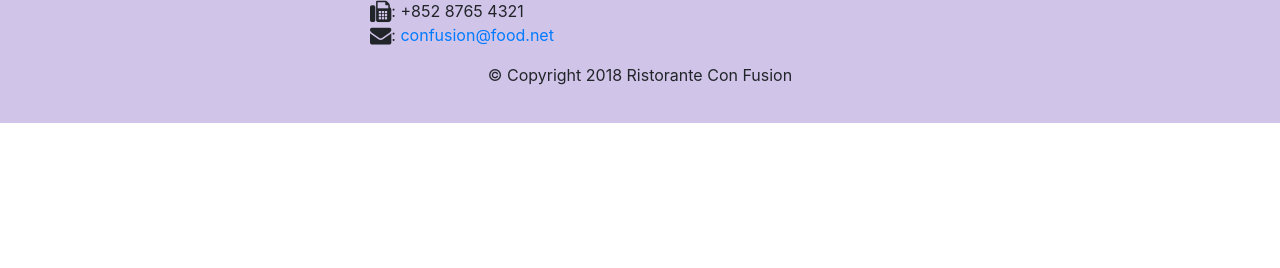
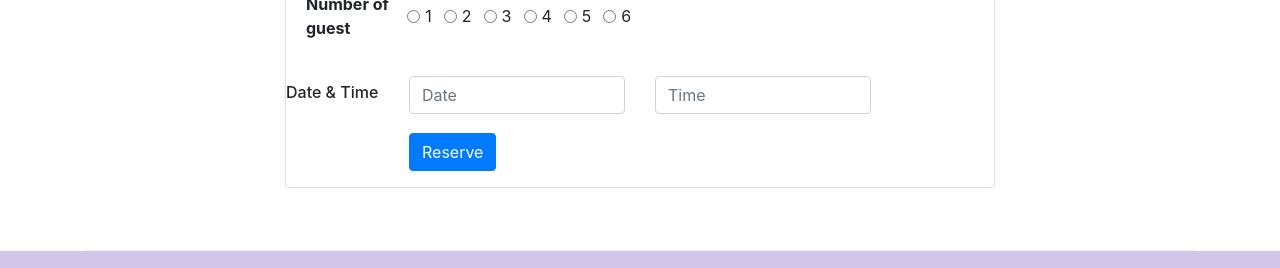
Before and after one commit to Imranhossain7/conFusion, a website: page index.html in a window 1280 px wide. Shown: the part 1683-1951 px from the top of the page. Before the commit the page ends 1806 px from the top, so only its background shows below. Drawn offline with nearby package versions, Linux system fonts and the light colour scheme.

Commit message:
Assignment 2 Done

```diff
--- a/index.html
+++ b/index.html
@@ -45,6 +45,9 @@
                 <div class="col-12 col-sm align-self-center">
                     <img src="img/logo.png" class="img-fluid">
                 </div>
+                <div class="col-12 col-sm align-self-center">
+                    <a class="btn btn-warning btn-sm btn-block" href="#reservetable" role="button">Reserve Table</a>
+                </div>
             </div>
         </div>
     </header>
@@ -56,7 +59,7 @@
          </div>
             <div class="col col-sm order-sm-first col-md">
               <div class="media">
-                   <img class="d-flex mr-3 im-thumbnail align-self-center" src="img/uthappizza.png" alt="uthappizza">
+                   <img class="d-flex mr-3 img-thumbnail align-self-center" src="img/uthappizza.png" alt="uthappizza">
                   <div class="media-body">
                     <h2 class="mt-0">Uthappizza <span class="badge badge-danger">Hot </span> <span class="badge badge-pill badge-secondary"> $4.99</span></h2>
                     <p class="d-none d-sm-block">A unique combination of Indian Uthappam (pancake) and Italian pizza, topped with Cerignola olives, ripe vine cherry tomatoes, Vidalia onion, Guntur chillies and Buffalo Paneer.</p>
@@ -70,10 +73,15 @@
             <div class="col-12 col-sm-4 col-md-3">
                 <h3>This Month's Promotions</h3>
             </div>
-            <div class="col col-sm col-md">
-                <h2>Weekend Grand Buffet</h2>
+        <div class="col col-sm col-md">
+             <div class="media">
+                    <div class="media-body">
+                <h2 class="mt-o">Weekend Grand Buffet <span class="badge badge-danger">NEW</span> </h2>
                 <p class="d-none d-sm-block">Featuring mouthwatering combinations with a choice of five different salads, six enticing appetizers, six main entrees and five choicest desserts. Free flowing bubbly and soft drinks. All for just $19.99 per person </p>
-            </div>
+               </div>
+                 <img class="d-flex ml-3 img-thumbnail align-self-center" src="img/buffet.png" alt="Weekend grand buffet">
+             </div>
+                </div>
         </div>
 
         <div class="row row-content align-items-center">
@@ -91,6 +99,66 @@
              </div>
 
             </div>
+        </div>
+        <div class="row row-content justify-content-center">
+            <div class="col-12 col-sm-8 align-self-center">
+                <div class="card">
+                    <h3 class="card-header bg-warning text-white">Reserve a Table</h3>
+                    <div class="card-body">
+                        <dl class="row">
+                        <dt class="col-12 col-sm-2 order-sm-first">Number of guest</dt>
+                        <div class="form-check form-check-inline " id="reservetable" >
+                            <input class="form-check-input" type="radio" name="inlineRadioOptions" id="inlineRadio1" value="option1">
+                            <label class="form-check-label" for="inlineRadio1">1</label>
+                          </div>
+                          <div class="form-check form-check-inline">
+                            <input class="form-check-input" type="radio" name="inlineRadioOptions" id="inlineRadio2" value="option2">
+                            <label class="form-check-label" for="inlineRadio2">2</label>
+                          </div>
+                          <div class="form-check form-check-inline" role="button">
+                            <input class="form-check-input" type="radio" name="inlineRadioOptions" id="inlineRadio3" value="option3">
+                            <label class="form-check-label" for="inlineRadio3">3</label>
+                          </div>
+                            <div class="form-check form-check-inline">
+                                <input class="form-check-input" type="radio" name="inlineRadioOptions" id="inlineRadio4" value="option4">
+                                <label class="form-check-label" for="inlineRadio4">4</label>
+                              </div>
+                              <div class="form-check form-check-inline">
+                                <input class="form-check-input" type="radio" name="inlineRadioOptions" id="inlineRadio5" value="option5">
+                                <label class="form-check-label" for="inlineRadio5">5</label>
+                              </div>
+                              <div class="form-check form-check-inline">
+                                <input class="form-check-input" type="radio" name="inlineRadioOptions" id="inlineRadio6" value="option6">
+                                <label class="form-check-label" for="inlineRadio3">6</label>
+                              </div>
+                          </div>
+                          <div class="form-group row">
+                            <label for="date" class=" col-12 col-md-2 col-form-label bold"> <h6>Date & Time</h6></label>
+                             <div class="col-12 col-md-4">
+                                 <input type="date " class="form-control" id="date" name="date"
+                                 placeholder="Date">
+
+                             </div>
+                             <div class="col-12 col-md-4">
+                                <input type="text" class="form-control" id="time" name="time"
+                                placeholder="Time">
+
+                            </div>
+                          </div>
+                          <div class="form-group row">
+                            <div class="offset-md-2  col-md-10">
+                                <button type="submit" class="btn btn-primary">
+                                    Reserve
+                                </button>
+                            </div>
+
+                        </div>
+                        </dl>
+                    </div>
+                </div>
+
+            </div>
+
         </div>
     </div>
 
```
